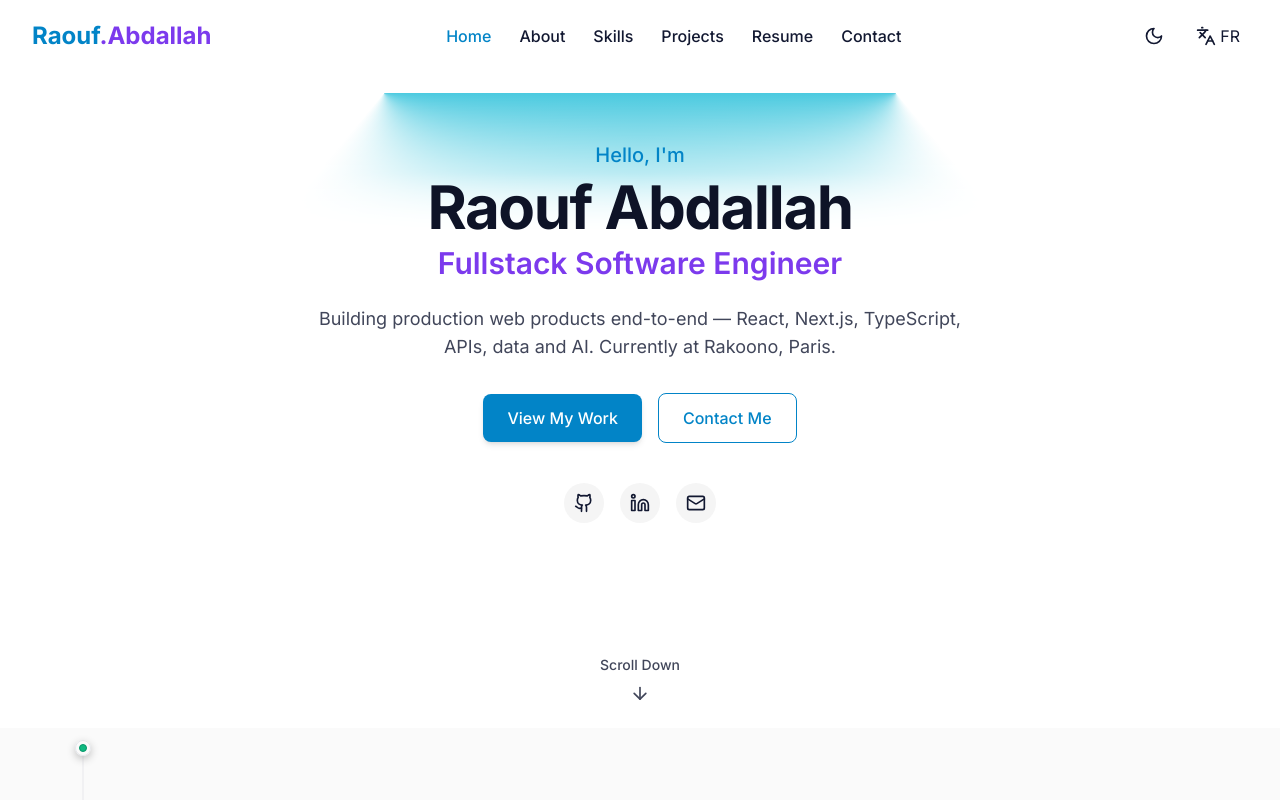
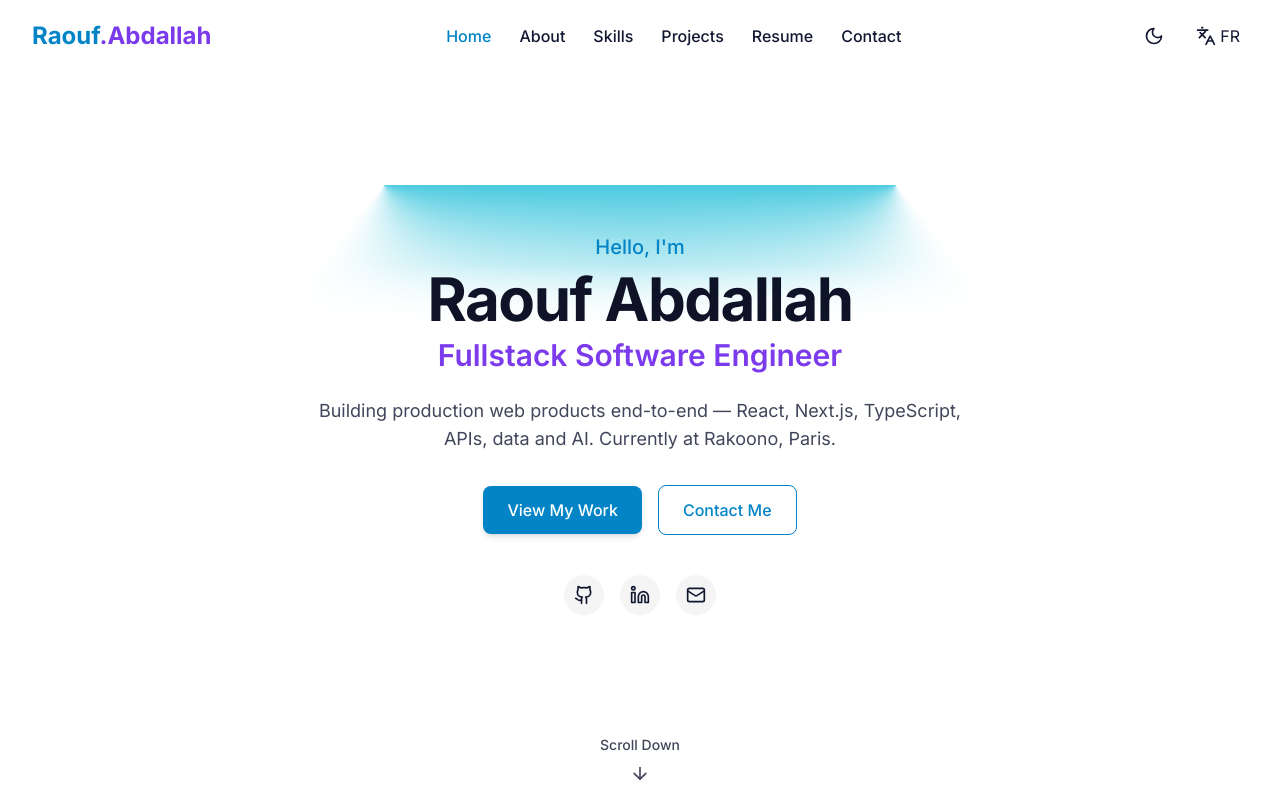
Before and after one commit to raoufslv/portfolioV4, a React (Vite) app: page / in a window 1280 px wide. Shown: the top 800 px of the page. Built offline with nearby package versions, Linux system fonts and the light colour scheme.

Commit message:
corrige la taille de la hero section

```diff
--- a/src/components/Hero.tsx
+++ b/src/components/Hero.tsx
@@ -58,7 +58,7 @@ function HeroCtaButtons({ projectsLabel, contactLabel }: { projectsLabel: string
 
 function HeroSocialLinks() {
   return (
-    <div className="mb-6 flex flex-wrap justify-center gap-3 sm:mb-8 sm:gap-4">
+    <div className="flex flex-wrap justify-center gap-3 sm:gap-4">
       {SOCIAL_LINKS.map((link) => (
         <SocialIconLink key={link.label} {...link} />
       ))}
@@ -71,7 +71,7 @@ function HeroScrollHint() {
 
   return (
     <motion.div
-      className="flex flex-col items-center pb-6 sm:pb-8"
+      className="flex shrink-0 flex-col items-center pb-4 sm:pb-6"
       animate={{ y: [0, 8, 0] }}
       transition={{ repeat: Infinity, duration: 1.5, ease: 'easeInOut' }}
     >
@@ -93,9 +93,9 @@ const Hero: React.FC = () => {
   return (
     <section
       id="hero"
-      className="relative flex min-h-[calc(100dvh-4rem)] flex-col overflow-hidden bg-light-100 dark:bg-dark-600 sm:min-h-[calc(100dvh-4.5rem)]"
+      className="relative flex min-h-screen min-h-dvh flex-col overflow-hidden bg-light-100 dark:bg-dark-600"
     >
-      <div className="flex flex-1 flex-col items-center justify-center px-4 sm:px-6 lg:px-8">
+      <div className="flex min-h-0 flex-1 flex-col items-center justify-center px-4 pt-16 sm:px-6 sm:pt-[4.5rem] lg:px-8">
         <motion.div
           className="flex w-full max-w-3xl flex-col items-center text-center"
           {...HERO_CONTENT_ANIMATION}
```
